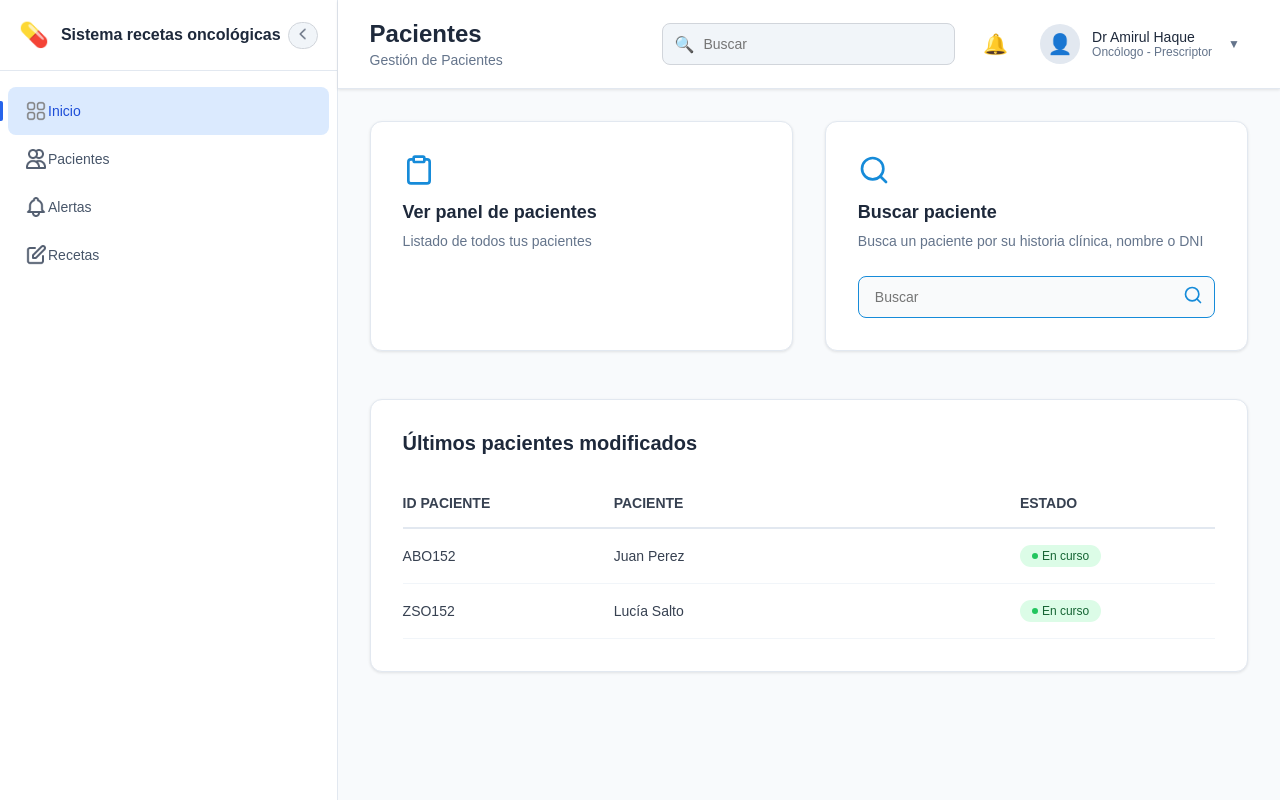
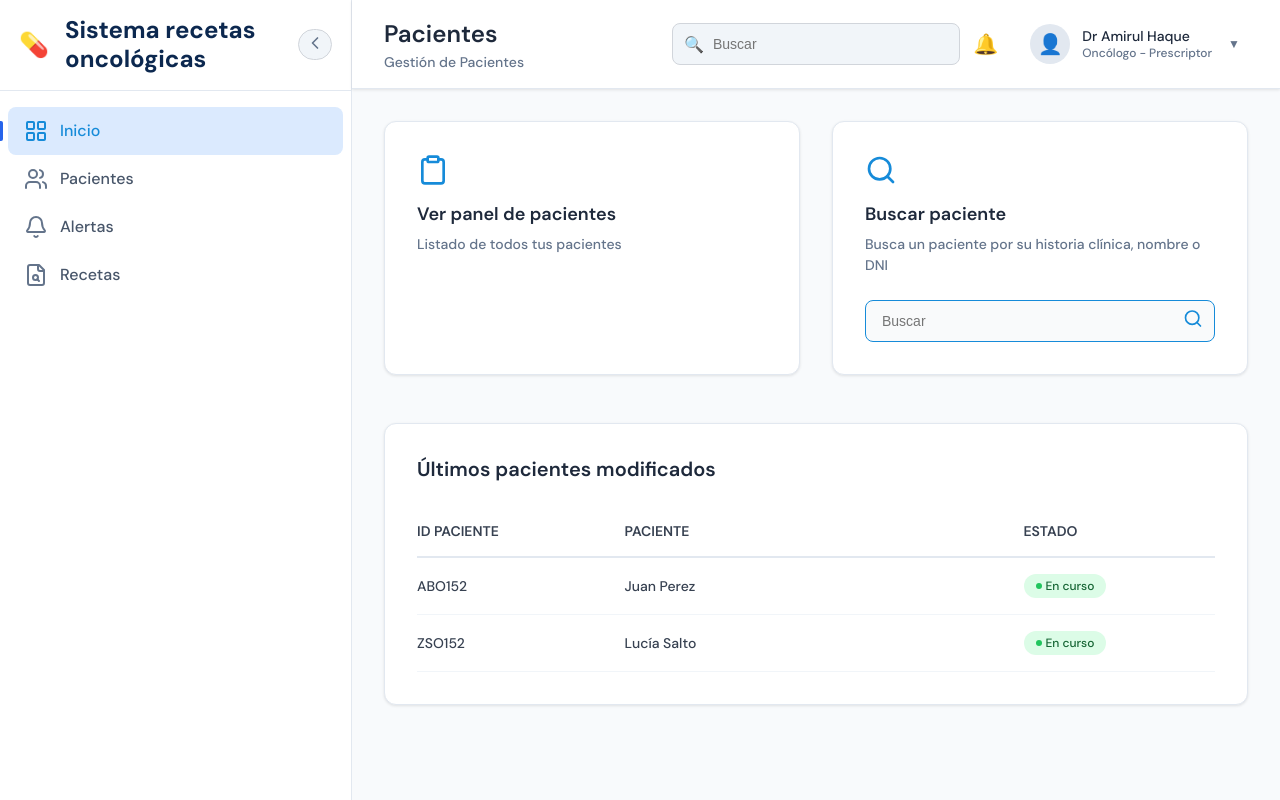
Before and after one commit to carolinamauro/garrahan-prescription-system, a Next.js app: page / in a window 1280 px wide. Built offline with nearby package versions, Linux system fonts and the light colour scheme.

Commit message:
Cambios Sidebar nav

```diff
--- a/src/app/layout.js
+++ b/src/app/layout.js
@@ -1,21 +1,17 @@
-import { Geist, Geist_Mono } from 'next/font/google';
+import { DM_Sans } from 'next/font/google';
 import './globals.css';
 import Layout from '../components/Layout';
 
-const geistSans = Geist({
-  variable: '--font-geist-sans',
-  subsets: ['latin'],
-});
-
-const geistMono = Geist_Mono({
-  variable: '--font-geist-mono',
-  subsets: ['latin'],
+const dmSans = DM_Sans({
+    weight: ['500', '600', "700", "800", "900"], // 600 = Semibold
+    subsets: ['latin'],
+    display: 'swap',
 });
 
 export default function RootLayout({ children }) {
   return (
-    <html lang="en">
-      <body className={`${geistSans.variable} ${geistMono.variable}`}>
+    <html lang="es">
+      <body className={dmSans.className}>
         <Layout>
           {children}
         </Layout>
--- a/src/components/Sidebar/Sidebar.module.css
+++ b/src/components/Sidebar/Sidebar.module.css
@@ -1,75 +1,18 @@
 .sidebar {
     display: flex;
     flex-direction: column;
-  /* flex: 1; */
     background: var(--background-primary);
     border-right: 1px solid var(--border-light);
     height: 100vh;
     overflow-y: auto;
     transition: width 0.3s ease;
     box-shadow: 2px 0 8px var(--shadow-light);
+    width: 22rem;
 }
 
 .sidebar.collapsed {
     width: 80px;
 }
-
-.sidebarHeader {
-  border-bottom: 1px solid #e2e8f0;
-  padding: 21px 19px;
-  position: relative;
-  display: flex;
-  justify-content: space-between;
-  align-items: center;
-  gap: 7px;
-}
-
-.logo {
-  display: flex;
-  align-items: center;
-  gap: 0.75rem;
-}
-
-.logoIcon {
-  font-size: 1.5rem;
-  color: #2563eb;
-  min-width: 24px;
-}
-
-.logoText h2 {
-  margin: 0;
-  font-size: 1rem;
-  font-weight: 600;
-  color: #1e293b;
-  line-height: 1.2;
-}
-
-.toggleButton {
-  background: #f1f5f9;
-  border: 1px solid #d1d5db;
-  border-radius: 50px;
-  padding: 3px 6px;
-  cursor: pointer;
-  color: #64748b;
-  transition: all 0.2s ease;
-}
-
-.toggleButton:hover {
-  background: #e2e8f0;
-  color: #1e293b;
-}
-
-.nav {
-  padding: 1rem 0;
-  flex: 1;
-}
-
-.menu {
-  list-style: none;
-  margin: 0;
-  padding: 0;
-}
-
 
 @media (max-width: 768px) {
     .sidebar {
@@ -83,19 +26,4 @@
     .sidebar.collapsed {
         width: 100%;
     }
-
-  .nav {
-    padding: 0.5rem 0;
 }
-
-  .menu {
-    display: flex;
-    overflow-x: auto;
-    padding: 0 1rem;
-  }
-
-  .sidebarHeader,
-  .sidebarFooter {
-    display: none;
-  }
-}
--- a/src/components/Sidebar/components/MenuItem/MenuItem.module.css
+++ b/src/components/Sidebar/components/MenuItem/MenuItem.module.css
@@ -21,8 +21,8 @@
 
 .menuLink.active {
   background: #dbeafe;
-  color: #1d4ed8;
-  font-weight: 500;
+  color: #168BD9;
+  font-weight: 1800;
 }
 
 .menuLink.active::before {
@@ -38,15 +38,21 @@
 }
 
 .icon {
-  color: var(--gray-500);
+    color: var(--gray-500);
+    flex-shrink: 0;
+    margin-right: 0.75rem;
+}
+
+.menuLink.collapsed .icon {
+    margin-left: auto;
+    margin-right: auto;
 }
 
 .activeIcon {
-  color: red;
+    color: #168BD9;
 }
 
 .label {
-  font-size: 0.875rem;
   font-weight: 500;
   flex: 1;
 }
--- a/src/components/Sidebar/components/MenuItem/index.js
+++ b/src/components/Sidebar/components/MenuItem/index.js
@@ -1,25 +1,20 @@
 import React from 'react';
 import Link from 'next/link';
-import Image from 'next/image';
 import styles from './MenuItem.module.css';
 
 export default function MenuItem({ item, isActive, isCollapsed }) {
+    const Icon = item.icon;
+
     return (
         <li className={styles.menuItem}>
             <Link
                 href={item.href}
-        className={`${styles.menuLink} ${isActive ? styles.active : ''}`}
+                className={`${styles.menuLink} ${isActive ? styles.active : ''} ${isCollapsed ? styles.collapsed : ''}`}
             >
-        <Image src={item.icon}
-          objectFit="contain"
-          alt={item.label}
-          width={24}
-          height={24}
-          style={{
-            filter: isActive ? 'invert(1)' : 'invert(0)',
-            color: isActive ? 'red' : 'black',
-          }}
-          className={isActive ? styles.activeIcon : styles.icon} />
+                <Icon
+                    size={24}
+                    className={`${styles.icon} ${isActive ? styles.activeIcon : ''}`}
+                />
                 {!isCollapsed && (
                     <>
                         <span className={styles.label}>{item.label}</span>
--- /dev/null
+++ b/src/components/Sidebar/components/SidebarHeader/SidebarHeader.module.css
@@ -0,0 +1,49 @@
+.sidebarHeader {
+    border-bottom: 1px solid #e2e8f0;
+    padding: 16px 19px;
+    position: relative;
+    display: flex;
+    justify-content: space-between;
+    align-items: center;
+    gap: 7px;
+}
+
+.sidebarHeaderCollapsed {
+    padding: 29px 19px;
+}
+
+.toggleButton {
+    background: #f1f5f9;
+    border: 1px solid #d1d5db;
+    border-radius: 50px;
+    padding: 3px 6px;
+    cursor: pointer;
+    color: #64748b;
+    transition: all 0.2s ease;
+}
+
+.toggleButton:hover {
+    background: #e2e8f0;
+    color: #1e293b;
+}
+
+.logo {
+    display: flex;
+    align-items: center;
+    gap: 0.75rem;
+}
+
+.logoIcon {
+    font-size: 1.5rem;
+    color: #2563eb;
+    min-width: 24px;
+}
+
+.logoText h2 {
+    margin: 0;
+    font-size: 1.5rem;
+    font-weight: 1200;
+    color: #0C284F;
+    line-height: 1.2;
+    padding-left: 10px;
+}
--- /dev/null
+++ b/src/components/Sidebar/components/SidebarHeader/index.js
@@ -0,0 +1,29 @@
+import React from 'react';
+import { ChevronRight, ChevronLeft } from "lucide-react";
+import styles from './SidebarHeader.module.css';
+
+export default function SidebarHeader({ isCollapsed, onToggle }) {
+    return (
+        <div className={`${isCollapsed ? styles.sidebarHeaderCollapsed : styles.sidebarHeader} ${styles.sidebarHeader}`} >
+            <div className={styles.logo}>
+                <span className={styles.logoIcon}>💊</span>
+                {!isCollapsed && (
+                    <div className={styles.logoText}>
+                        <h2>Sistema recetas oncológicas</h2>
+                    </div>
+                )}
+            </div>
+
+            <button
+                className={styles.toggleButton}
+                onClick={onToggle}
+            >
+                {isCollapsed ? (
+                    <ChevronRight size={20} strokeWidth={2} />
+                ) : (
+                    <ChevronLeft size={20} strokeWidth={2} />
+                )}
+            </button>
+        </div>
+    );
+}
--- /dev/null
+++ b/src/components/Sidebar/components/SidebarNav/SidebarNav.module.css
@@ -0,0 +1,22 @@
+.nav {
+    padding: 1rem 0;
+    flex: 1;
+}
+
+.menu {
+    list-style: none;
+    margin: 0;
+    padding: 0;
+}
+
+@media (max-width: 768px) {
+    .nav {
+        padding: 0.5rem 0;
+    }
+
+    .menu {
+        display: flex;
+        overflow-x: auto;
+        padding: 0 1rem;
+    }
+}
--- /dev/null
+++ b/src/components/Sidebar/components/SidebarNav/index.js
@@ -0,0 +1,23 @@
+import React from 'react';
+import styles from './SidebarNav.module.css';
+import MenuItem from '../MenuItem';
+
+export default function SidebarNav({ menuItems, pathname, isCollapsed }) {
+    return (
+        <nav className={styles.nav}>
+            <ul className={styles.menu}>
+                {menuItems.map((item) => {
+                    const isActive = pathname === item.href;
+                    return (
+                        <MenuItem
+                            key={item.id}
+                            item={item}
+                            isActive={isActive}
+                            isCollapsed={isCollapsed}
+                        />
+                    );
+                })}
+            </ul>
+        </nav>
+    );
+}
--- a/src/components/Sidebar/constants.js
+++ b/src/components/Sidebar/constants.js
@@ -1,31 +1,28 @@
-import menuIcon from '../../assets/icons/menu.png';
-import patientsIcon from '../../assets/icons/users.png';
-import alertsIcon from '../../assets/icons/bell.png';
-import prescriptionsIcon from '../../assets/icons/pencil-alt.png';
+import {Users, Bell, FileSearch2, LayoutGridIcon} from "lucide-react";
 
 export const MENU_ITEMS = [
     {
-    id: 'home',
-    label: 'Inicio',
-    icon: menuIcon,
-    href: '/',
+        id: "home",
+        label: "Inicio",
+        icon: LayoutGridIcon,
+        href: "/",
     },
     {
-    id: 'patients',
-    label: 'Pacientes',
-    icon: patientsIcon,
-    href: '/patients',
+        id: "patients",
+        label: "Pacientes",
+        icon: Users,
+        href: "/patients",
     },
     {
-    id: 'alerts',
-    label: 'Alertas',
-    icon: alertsIcon,
-    href: '/alerts',
+        id: "alerts",
+        label: "Alertas",
+        icon: Bell,
+        href: "/alerts",
     },
     {
-    id: 'prescriptions',
-    label: 'Recetas',
-    icon: prescriptionsIcon,
-    href: '/prescriptions',
+        id: "prescriptions",
+        label: "Recetas",
+        icon: FileSearch2,
+        href: "/prescriptions",
     },
 ];
--- a/src/components/Sidebar/index.js
+++ b/src/components/Sidebar/index.js
@@ -1,54 +1,22 @@
 import React from 'react';
-import Link from 'next/link';
 import { usePathname } from 'next/navigation';
 import styles from './Sidebar.module.css';
-import Image from 'next/image';
-import MenuItem from './components/MenuItem';
 import { MENU_ITEMS } from './constants';
 
-import chevronRight from '../../assets/icons/chevron-right.png';
-import chevronLeft from '../../assets/icons/chevron-left.png';
+import SidebarHeader from './components/SidebarHeader';
+import SidebarNav from './components/SidebarNav';
 
 export default function Sidebar({ isCollapsed, onToggle }) {
     const pathname = usePathname();
 
     return (
         <aside className={`${styles.sidebar} ${isCollapsed ? styles.collapsed : ''}`}>
-      <div className={styles.sidebarHeader}>
-        <div className={styles.logo}>
-          <span className={styles.logoIcon}>💊</span>
-          {!isCollapsed && (
-            <div className={styles.logoText}>
-              <h2>Sistema recetas oncológicas</h2>
-            </div>
-          )}
-        </div>
-        <button
-          className={styles.toggleButton}
-          onClick={onToggle}
-        >
-          <Image src={isCollapsed ? chevronRight : chevronLeft}
-            alt="chevron"
-            width={16}
-            height={16} />
-        </button>
-      </div>
-
-      <nav className={styles.nav}>
-        <ul className={styles.menu}>
-          {MENU_ITEMS.map((item) => {
-            const isActive = pathname === item.href;
-            return (
-              <MenuItem
-                key={item.id}
-                item={item}
-                isActive={isActive}
+            <SidebarHeader isCollapsed={isCollapsed} onToggle={onToggle} />
+            <SidebarNav
+                menuItems={MENU_ITEMS}
+                pathname={pathname}
                 isCollapsed={isCollapsed}
             />
-            );
-          })}
-        </ul>
-      </nav>
         </aside>
     );
 }
```
Lines whose indentation alone changed are shown as unchanged.
